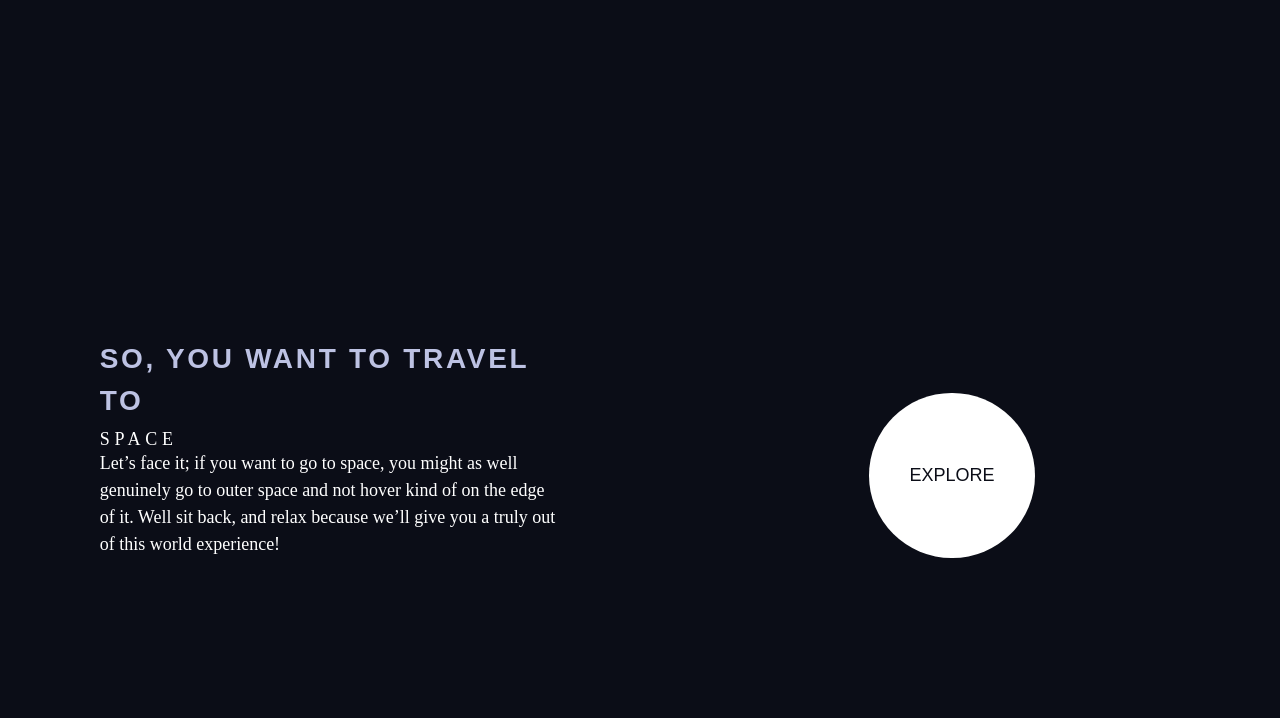
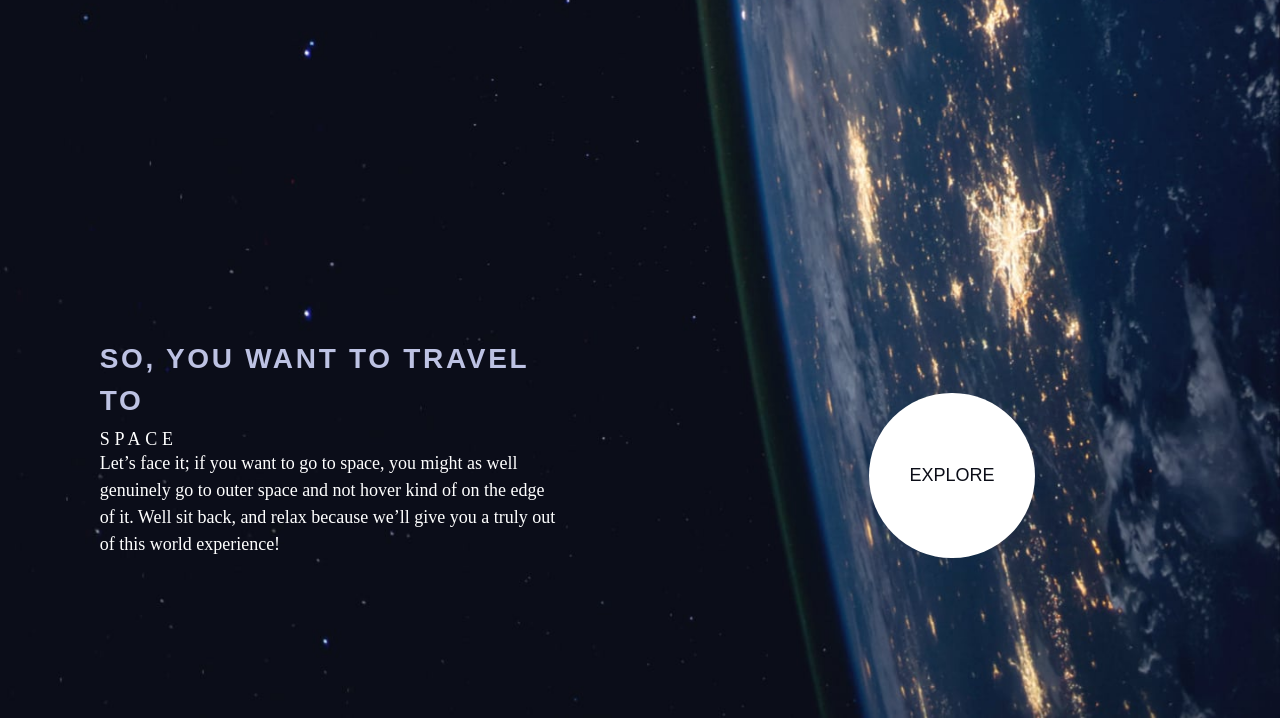
Before and after one commit to subham-04/Space-Travel, a plain HTML site: page index.html in a window 1280 px wide. Shown: the part 82-800 px from the top of the page. Drawn offline with nearby package versions, Linux system fonts and the light colour scheme; a web font is replaced by a local one.

Commit message:
Update design-page.css

```diff
--- a/design-page.css
+++ b/design-page.css
@@ -262,7 +262,7 @@ body {
 
 @media (min-width: 65em) {
   .home {
-    background-image: url(/assets/home/background-home-desktop.jpg) !important;
+    background-image: url(background-home-desktop.jpg) !important;
   }
 }
 
```
